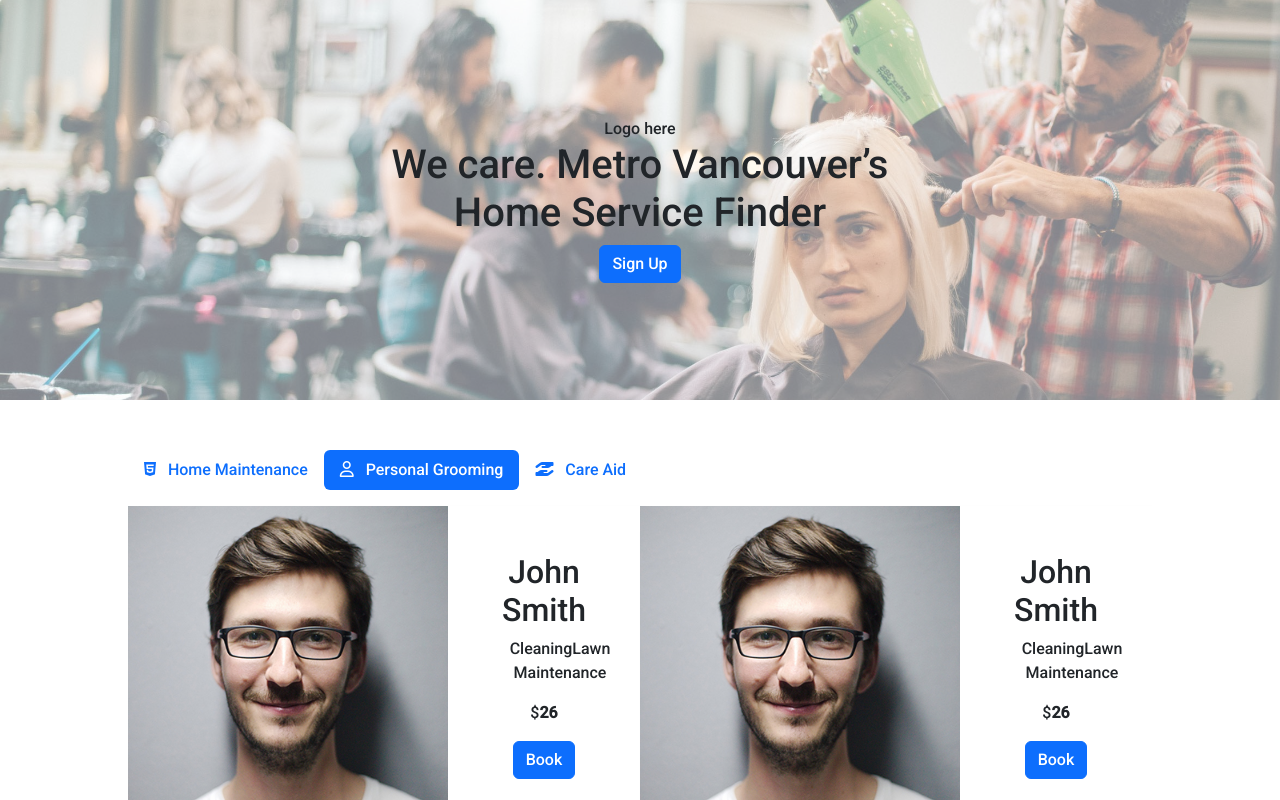
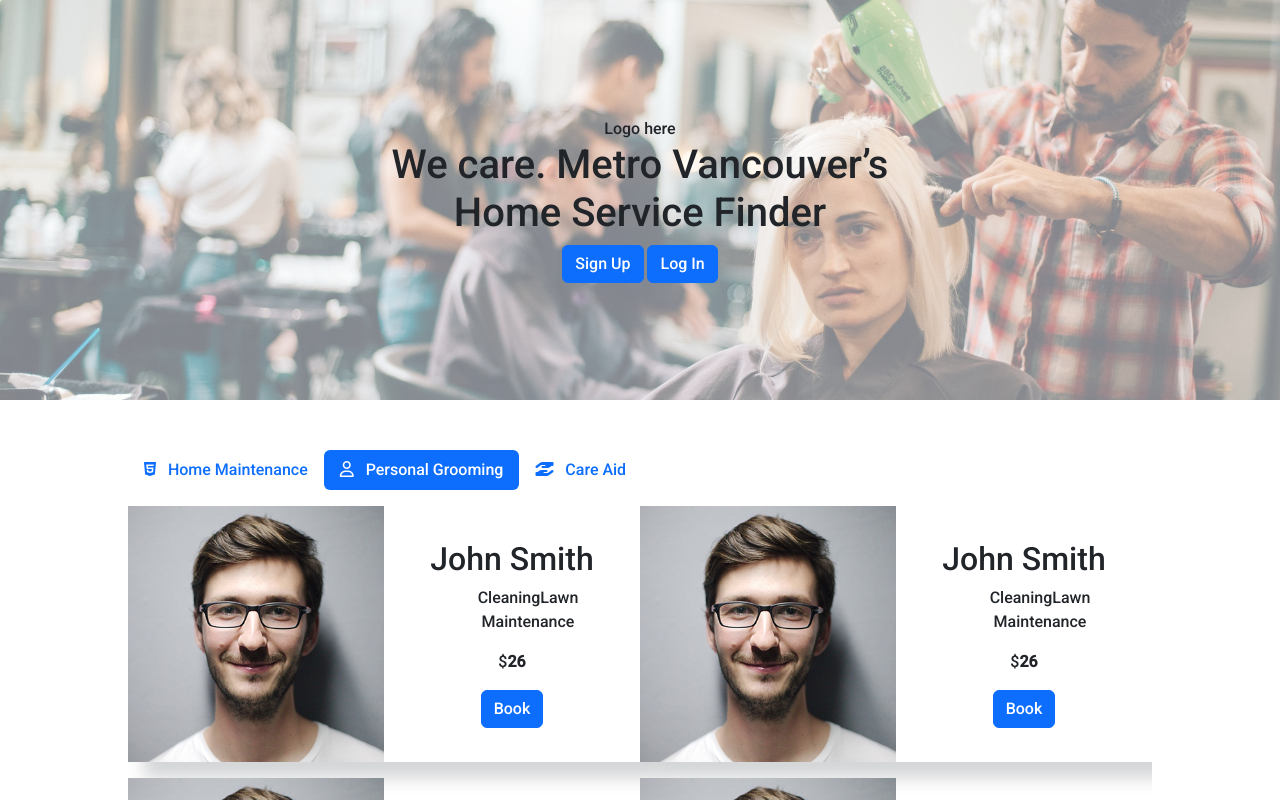
Before and after one commit to umarsalih/careio_react_frontend, a React (Create React App) app: page / in a window 1280 px wide. Shown: the top 800 px of the page. Built offline with nearby package versions, Linux system fonts and the light colour scheme; the HTML template or start-up script is replaced by a standard one.

Commit message:
add modals

```diff
--- a/src/components/booking/BookingModal.jsx
+++ b/src/components/booking/BookingModal.jsx
@@ -3,10 +3,14 @@ import React, { Fragment } from 'react'
 export default function BookingModal() {
   return (
     <Fragment>
-        <div className="modal fade" id="bookingModal" tabindex="-1" aria-labelledby="exampleModalLabel" aria-hidden="true">
-            <div className="modal-dialog">
+        <div className="modal fade" id="bookingModal" tabIndex="-1" aria-labelledby="bookingModal" aria-hidden="true">
+
+            <div className="modal-dialog p-5">
                 <div className="modal-content">
-                    <div className="modal-body p-0">
+
+                    <button type="button" className="btn-close align-self-end d-inline p-2" data-bs-dismiss="modal" aria-label="Close"></button>
+
+                    <div className="modal-body p-5">
                         <div className="row m-0">
                         <div id="bookingForm" className="x-col-md-8 p-5">
                             <h3>
@@ -53,7 +57,7 @@ export default function BookingModal() {
                             <h4>Appointment Time</h4>
                             <div className="form-group d-flex">
                                 <div className="booking-input--start-time mr-4 ">
-                                    <label for="inputStartIme">Start time</label>
+                                    <label htmlFor="inputStartIme">Start time</label>
                                     <select className="form-control" id="inputStartTime">
                                     <option>7 am</option>
                                     <option>8 am</option>
@@ -64,7 +68,7 @@ export default function BookingModal() {
                                 </div>
                                 <div>&nbsp;</div>
                                 <div className="booking-input--end-time">
-                                    <label for="inputStartIme">End time</label>
+                                    <label htmlFor="inputStartIme">End time</label>
                                     <select className="form-control" id="inputEndTime">
                                     <option>4 pm</option>
                                     <option>5 pm</option>
--- a/src/components/home/Hero.jsx
+++ b/src/components/home/Hero.jsx
@@ -14,6 +14,13 @@ const Hero = () => {
                             <a href="/signup" className="btn btn-primary">
                                 Sign Up
                             </a>
+                            &nbsp;
+                            <button type="button"
+                                className="btn btn-primary"
+                                data-bs-toggle="modal"
+                                data-bs-target="#loginModal">
+                                Log In
+                            </button>
                         </div>
                     </div>
                 </div>
--- a/src/components/login/LoginModal.jsx
+++ b/src/components/login/LoginModal.jsx
@@ -0,0 +1,29 @@
+import React, { Fragment } from 'react'
+
+export default function LoginModal() {
+  return (
+    <Fragment>
+        <div className="modal fade" id="loginModal" tabIndex="-1" aria-labelledby="modalLoginLabel" aria-hidden="true">
+            <div className="modal-dialog">
+                <div className="modal-content">
+                    <button type="button" className="btn-close align-self-end d-inline p-2" data-bs-dismiss="modal" aria-label="Close"></button>
+
+                    <div className="modal-body p-5`">
+                    <form>
+                        <div className="form-group">
+                            <label htmlFor="care-user-un">Username</label>
+                            <input type="text" className="form-control" id="inputUsername" aria-describedby="emailHelp" placeholder="user"/>
+                        </div>
+                        <div className="form-group">
+                            <label htmlFor="care_user-pw">Password</label>
+                            <input type="password" className="form-control" id="inputPassword" placeholder="password"/>
+                        </div>
+                        <button id="submitLogin" type="submit" className="login btn btn-primary">Submit</button>
+                        </form>
+                    </div>
+                </div> {/* /.modal-content */}
+            </div>
+        </div>
+    </Fragment>
+  )
+}
--- a/src/components/pages/Home.jsx
+++ b/src/components/pages/Home.jsx
@@ -3,9 +3,10 @@ import { Link } from 'react-router-dom';
 import Hero from '../home/Hero'
 import TabsPartners from './../home/TabsPartners'
 import BookingModal from './../booking/BookingModal'
+import LoginModal from './../login/LoginModal'
 
 const Home = () => {
-    const showBooking = useState(false)
+
     return (
         <Fragment>
             <div id="CareIOHome">
@@ -17,15 +18,10 @@ const Home = () => {
                         <TabsPartners/>
                     </div>
                     { /* end of careio__body */ }
+
                     <div id="CareIOMOdals">
-                        <div id="CareIOModalLogin" className="careio__modal-holder">
-                            { /* Sign up modal dynamically loaded here*/ }
-                        </div>
-                        <div id="CareIOModalBooking" className="careio__modal-holder">
-                            <BookingModal/>
-                        </div>
-                        { /* <div className="modal-backdrop fade show"></div> */ }
-
+                        <LoginModal/>
+                        <BookingModal/>
                     </div>
                 </div>
             </div>
--- a/src/styles/care.css
+++ b/src/styles/care.css
@@ -21,10 +21,15 @@
   box-shadow: 1rem 1rem 1rem rgba(40, 45, 55, 0.2);
   margin-bottom: 1rem;
 }
+.care-partner-card .image {
+  width: 50%;
+}
 .care-partner-card .image img {
-  height: 20rem;
+  width: 100%;
+  min-width: 10rem;
 }
 .care-partner-card .meta__outter {
+  width: 50%;
   display: flex;
   align-items: center;
 }
--- a/src/styles/components/partner-card.scss
+++ b/src/styles/components/partner-card.scss
@@ -4,11 +4,14 @@
     box-shadow: 1rem 1rem 1rem $CARE_SHADOW;
     margin-bottom: 1rem;
     .image{
+        width: 50%;
         img{
-            height: 20rem;
+            width: 100%;
+            min-width: 10rem;
         }
     }
     .meta__outter{
+        width: 50%;
         display: flex;
         align-items: center;
     }
```
Also changed, not shown: src/images/brand/care-logo-white.png (added), 1 other file (tests, documents, lock files or other folders).
